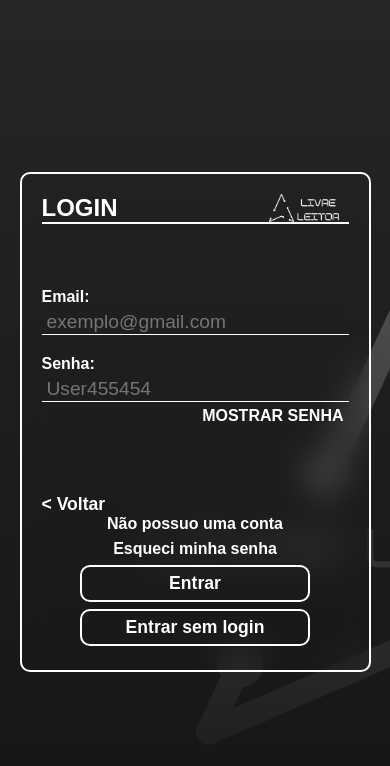
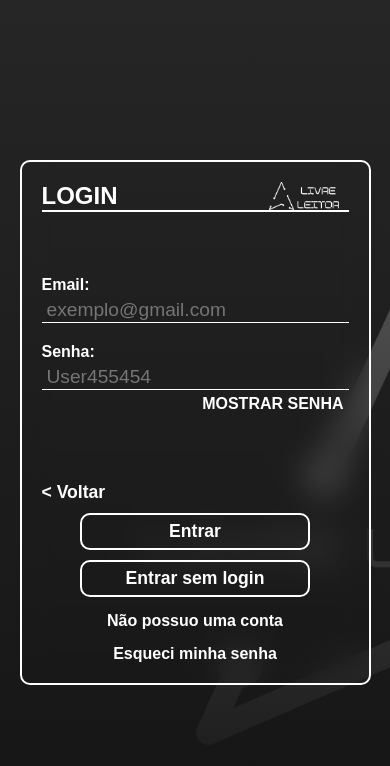
Before and after one commit to ramon-rodrigues-001/My-personal-project, a React (Vite) app: page /login in a window 390 px wide. Shown: the top 766 px of the page. Built offline with nearby package versions, Linux system fonts and the light colour scheme.

Commit message:
Otimizando responsividade

```diff
--- a/src/components/login/login.jsx
+++ b/src/components/login/login.jsx
@@ -36,22 +36,22 @@ function Login() {
             </div>
           </form>
 
-          <a href="/" className={styles.volar}>&lt; Voltar</a>
+          <a href="/" className={styles.volar}>&lt; Voltar</a> <br />
 
 
           <div className={styles.links}>
+            <a href="/vitrine" className={styles.examinador}>
+              Entrar
+            </a>
+            <a href="/vitrine" className={styles.examinador}>
+              Entrar sem login
+            </a>
+
             <a href="/register" className={styles.link}>
               Não possuo uma conta
             </a>
             <a href="#" className={styles.link}>
               Esqueci minha senha
-            </a>
-
-            <a href="/vitrine" className={styles.examinador}>
-              Entrar
-            </a>
-            <a href="/vitrine" className={styles.examinador}>
-              Entrar sem login
             </a>
           </div>
         </div>
--- a/src/components/login/login.module.scss
+++ b/src/components/login/login.module.scss
@@ -15,7 +15,6 @@
         backdrop-filter: blur(15px);
         width: 90%;
         max-width: 600px;
-        height: 500px;
         border: solid 2px white;
         border-radius: 10px;
         padding: 20px;
@@ -80,12 +79,12 @@
             display: flex;
             flex-direction: column;
             text-align: center;
-            gap: 7px;
             font-weight: bold;
 
             .link {
                 color: white;
                 text-decoration: none;
+                padding-top: 15px;
 
                 &:hover {
                     text-decoration: underline;
@@ -97,7 +96,7 @@
                 border: solid 2px rgb(255, 255, 255);
                 color: white;
                 text-decoration: none;
-                margin: auto;
+                margin: 10px auto 0px auto;
                 padding: 6px 10px;
                 border-radius: 10px;
                 width: 230px;
--- a/src/components/register/register.module.scss
+++ b/src/components/register/register.module.scss
@@ -84,7 +84,7 @@
             border: solid 2px rgb(255, 255, 255);
             color: white;
             text-decoration: none;
-            margin: 7px auto 0px auto;
+            margin: 15px auto 0px auto;
             padding: 6px 10px;
             border-radius: 10px;
             width: 230px;
```
